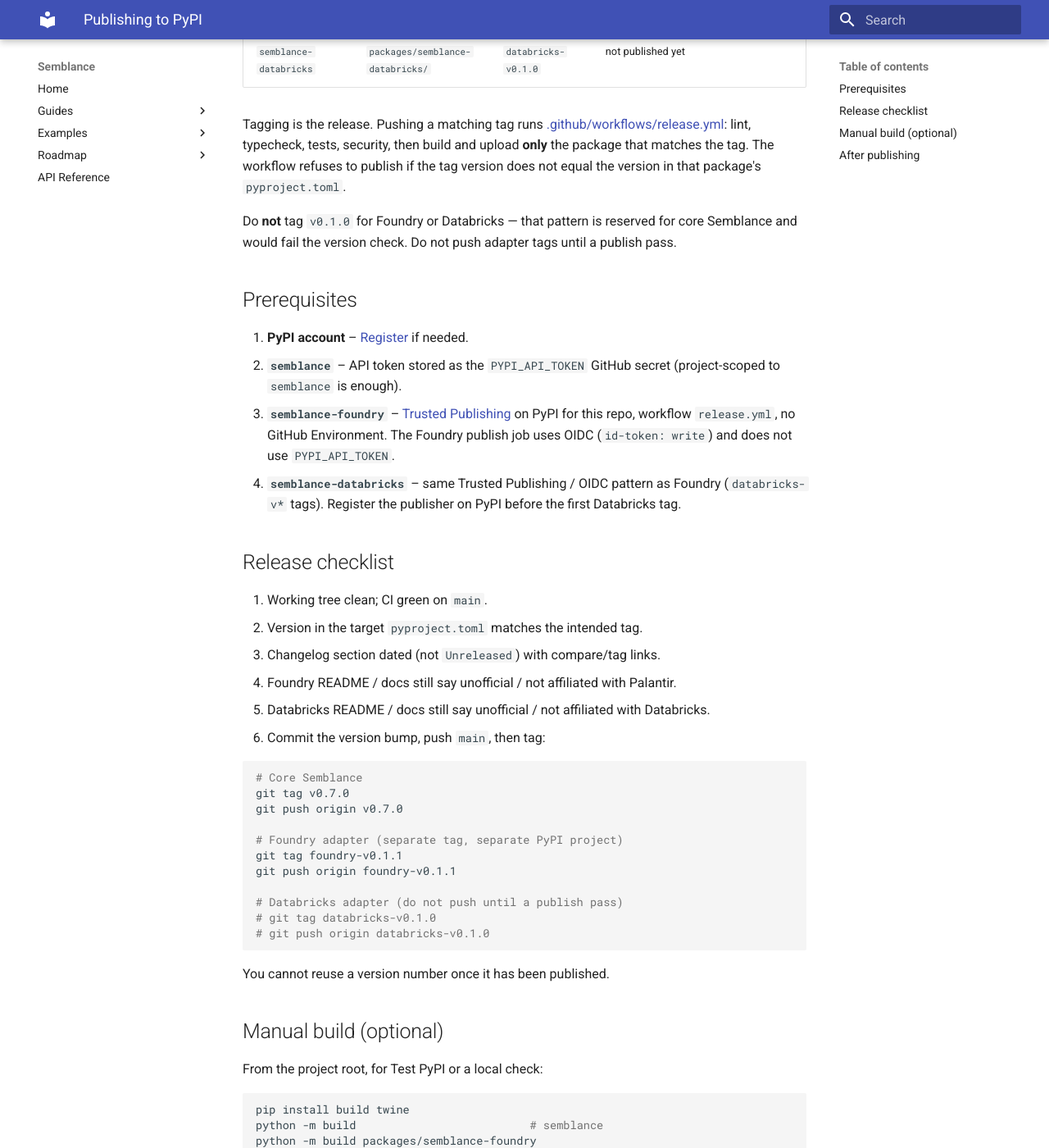
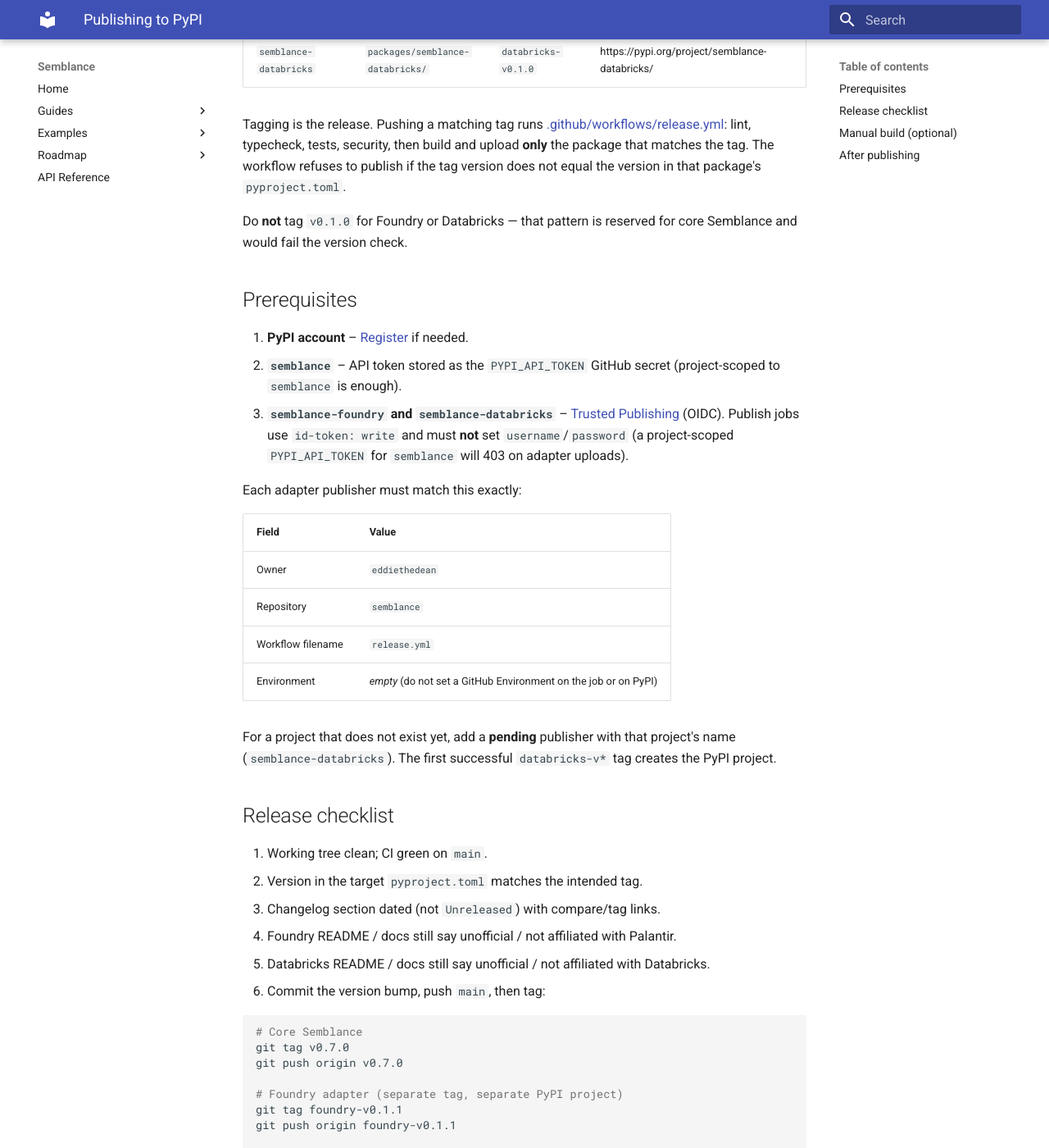
Before and after one commit to eddiethedean/semblance, an MkDocs documentation site: the page built from docs/publishing.md, in a window 1280 px wide and 1400 px high, scrolled down 338 px. Shown: the whole window at 82% size. Built offline with MkDocs 1.6.1 and Material for MkDocs 9.7.7, drawn with Linux system fonts in a browser that asks for light colours; some of the changed text lies outside the part shown.

Commit message:
Document adapter Trusted Publishing and include LICENSE.md in wheels.

````diff
--- a/docs/publishing.md
+++ b/docs/publishing.md
@@ -6,18 +6,28 @@
 |---|---|---|---|
 | `semblance` | repo root | `v0.7.0` | https://pypi.org/project/semblance/ |
 | `semblance-foundry` | `packages/semblance-foundry/` | `foundry-v0.1.1` | https://pypi.org/project/semblance-foundry/ |
-| `semblance-databricks` | `packages/semblance-databricks/` | `databricks-v0.1.0` | not published yet |
+| `semblance-databricks` | `packages/semblance-databricks/` | `databricks-v0.1.0` | https://pypi.org/project/semblance-databricks/ |
 
 Tagging is the release. Pushing a matching tag runs [.github/workflows/release.yml](https://github.com/eddiethedean/semblance/blob/main/.github/workflows/release.yml): lint, typecheck, tests, security, then build and upload **only** the package that matches the tag. The workflow refuses to publish if the tag version does not equal the version in that package's `pyproject.toml`.
 
-Do **not** tag `v0.1.0` for Foundry or Databricks — that pattern is reserved for core Semblance and would fail the version check. Do not push adapter tags until a publish pass.
+Do **not** tag `v0.1.0` for Foundry or Databricks — that pattern is reserved for core Semblance and would fail the version check.
 
 ## Prerequisites
 
 1. **PyPI account** – [Register](https://pypi.org/account/register/) if needed.
 2. **`semblance`** – API token stored as the `PYPI_API_TOKEN` GitHub secret (project-scoped to `semblance` is enough).
-3. **`semblance-foundry`** – [Trusted Publishing](https://docs.pypi.org/trusted-publishers/) on PyPI for this repo, workflow `release.yml`, no GitHub Environment. The Foundry publish job uses OIDC (`id-token: write`) and does not use `PYPI_API_TOKEN`.
-4. **`semblance-databricks`** – same Trusted Publishing / OIDC pattern as Foundry (`databricks-v*` tags). Register the publisher on PyPI before the first Databricks tag.
+3. **`semblance-foundry` and `semblance-databricks`** – [Trusted Publishing](https://docs.pypi.org/trusted-publishers/) (OIDC). Publish jobs use `id-token: write` and must **not** set `username`/`password` (a project-scoped `PYPI_API_TOKEN` for `semblance` will 403 on adapter uploads).
+
+Each adapter publisher must match this exactly:
+
+| Field | Value |
+|---|---|
+| Owner | `eddiethedean` |
+| Repository | `semblance` |
+| Workflow filename | `release.yml` |
+| Environment | *empty* (do not set a GitHub Environment on the job or on PyPI) |
+
+For a project that does not exist yet, add a **pending** publisher with that project's name (`semblance-databricks`). The first successful `databricks-v*` tag creates the PyPI project.
 
 ## Release checklist
 
@@ -37,9 +47,9 @@
 git tag foundry-v0.1.1
 git push origin foundry-v0.1.1
 
-# Databricks adapter (do not push until a publish pass)
-# git tag databricks-v0.1.0
-# git push origin databricks-v0.1.0
+# Databricks adapter (separate tag, separate PyPI project)
+git tag databricks-v0.1.0
+git push origin databricks-v0.1.0
 ```
 
 You cannot reuse a version number once it has been published.
@@ -68,5 +78,5 @@
 
 - **Semblance:** `pip install semblance` — https://pypi.org/project/semblance/
 - **Foundry:** `pip install semblance-foundry` — https://pypi.org/project/semblance-foundry/
-- **Databricks:** `pip install semblance-databricks` — after `databricks-v*` is tagged
+- **Databricks:** `pip install semblance-databricks` — https://pypi.org/project/semblance-databricks/
 - GitHub Releases are created from the same tag (core wheels on `v*`, Foundry wheels on `foundry-v*`, Databricks wheels on `databricks-v*`).
--- a/docs/semblance_databricks_plan.md
+++ b/docs/semblance_databricks_plan.md
@@ -6,7 +6,7 @@
 - **Import package:** `semblance_databricks`
 - **Repository:** developed alongside `semblance` under `packages/semblance-databricks/`,
   independently versioned and publishable
-- **Status:** implemented as `semblance-databricks` 0.1.0 (Phase 10 A–D). Not tagged or published to PyPI yet.
+- **Status:** implemented as `semblance-databricks` 0.1.0 (Phase 10 A–D). Tag `databricks-v0.1.0` to publish.
 - **Roadmap mapping:** [Phase 10](roadmap.md#phase-10--external-api-mock-packages-databricks)
   is phases A–D (workspace compute, jobs, artifacts, permissions, SQL statements).
   Unity Catalog, Model Serving, and DLT are post–Phase 10.
````
Also changed, not shown: CHANGELOG.md (+1 -1 lines), packages/semblance-databricks/CHANGELOG.md (+0 -1 lines), packages/semblance-foundry/README.md (+1 -1 lines), 3 other files.
